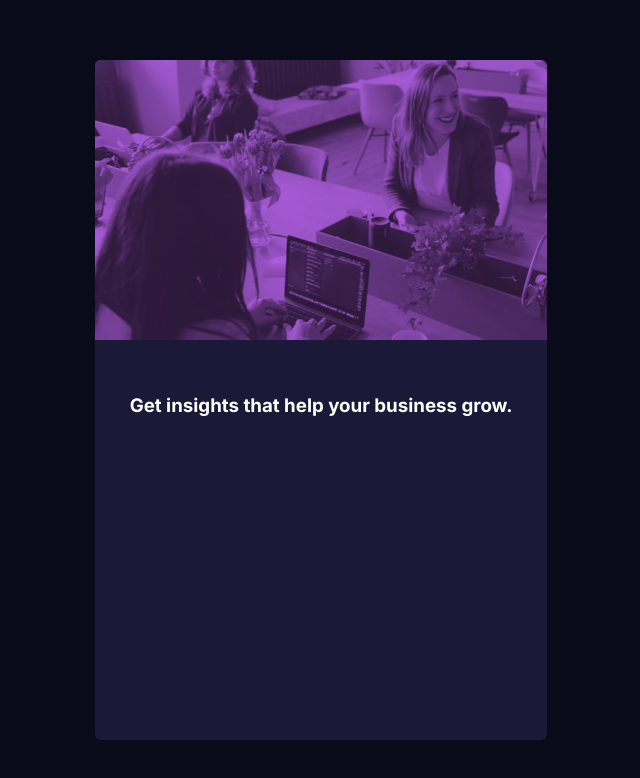
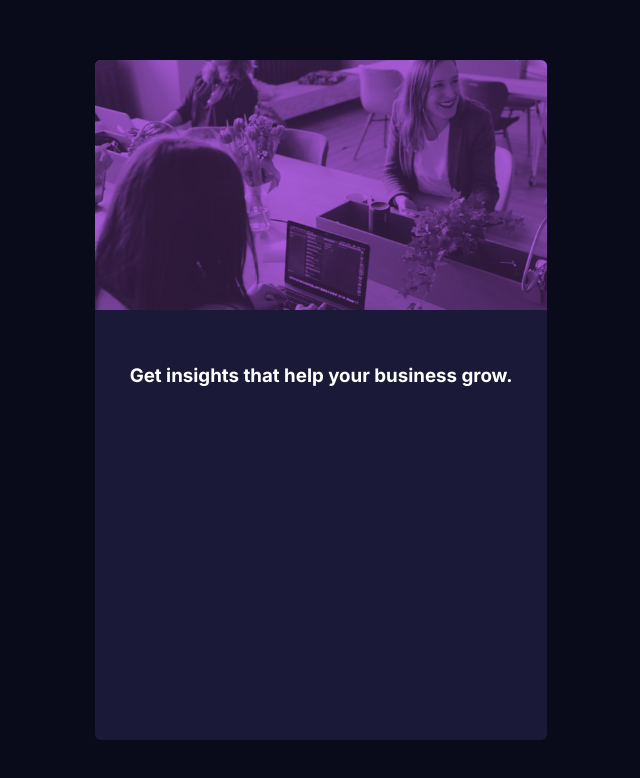
Before and after one commit to AhmedElaguab/stats-preview-card-component, a Next.js app: page / in a window 1280 px wide. Shown: the top 778 px of the page, without its empty margins (319-959 px from the left). Built offline with nearby package versions, Linux system fonts and the light colour scheme.

Commit message:
fix card header height

```diff
--- a/components/Card/Card.module.css
+++ b/components/Card/Card.module.css
@@ -6,7 +6,7 @@
 }
 
 .card_header {
-  height: 280px;
+  height: 250px;
   position: relative;
 }
 
```
